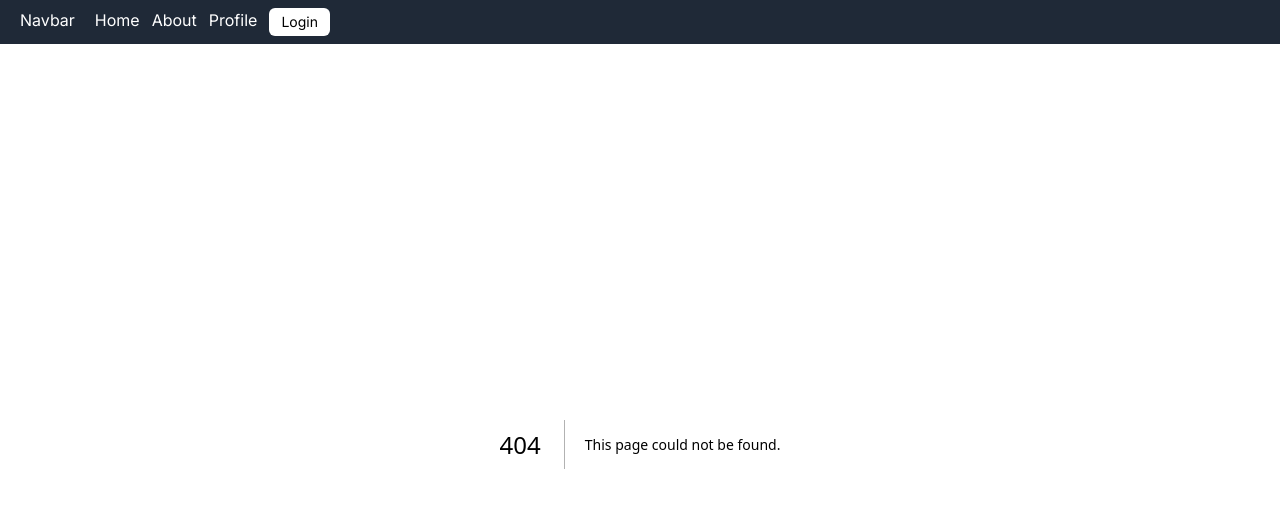
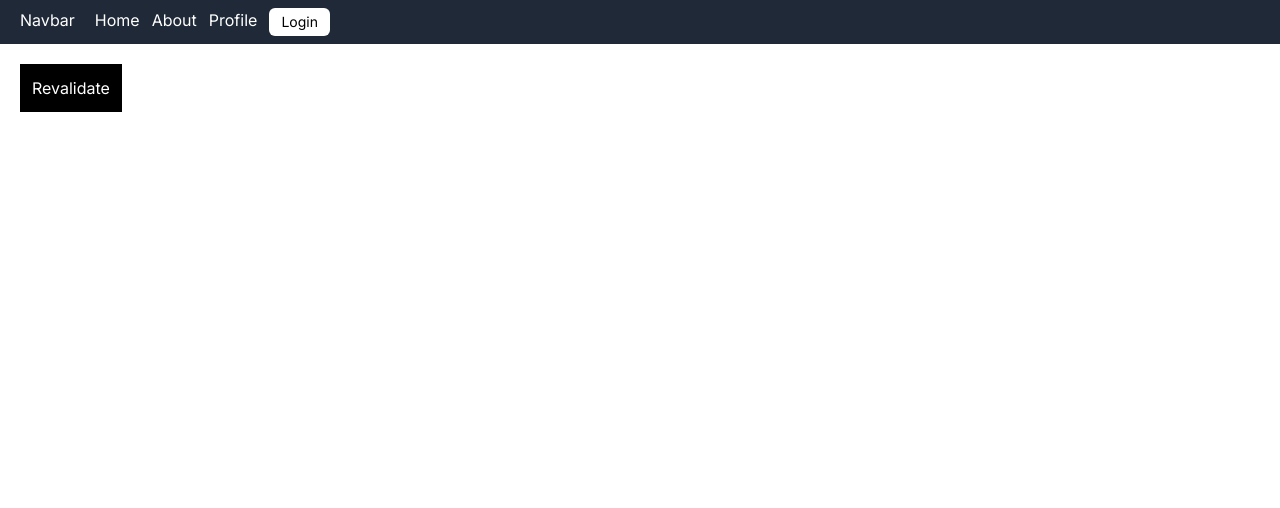
Before and after one commit to Naxsyl/next-app-router, a Next.js app: page /dashboard/product in a window 1280 px wide. Before the commit this address had no page. Shown: the top 508 px of the page. Built offline with nearby package versions, Linux system fonts and the light colour scheme.

Commit message:
Video 7 Caching & Revalidating

```diff
--- /dev/null
+++ b/src/app/(admin)/dashboard/product/page.tsx
@@ -0,0 +1,35 @@
+"use client";
+
+import { useState } from "react";
+
+export default function AdminProductPage() {
+  const [status, setStatus] = useState("");
+  const revalidate = async () => {
+    const res = await fetch(
+      "http://localhost:3000/api/revalidate?tag=products&secret=secret",
+      {
+        method: "POST",
+      }
+    );
+    if (!res.ok) {
+      setStatus("revalidate Failed");
+    } else {
+      const response = await res.json();
+      if (response.revalidate) {
+        setStatus("revalidate Success");
+      }
+    }
+  };
+
+  return (
+    <div>
+      <h1>{status}</h1>
+      <button
+        className="bg-black text-white p-3 m-5"
+        onClick={() => revalidate()}
+      >
+        Revalidate
+      </button>
+    </div>
+  );
+}
--- /dev/null
+++ b/src/app/api/revalidate/route.ts
@@ -0,0 +1,27 @@
+import { NextRequest, NextResponse } from "next/server";
+import { revalidateTag } from "next/cache";
+
+export async function POST(request: NextRequest) {
+  const tag = request.nextUrl.searchParams.get("tag");
+  const secret = request.nextUrl.searchParams.get("secret");
+
+  if (secret !== process.env.REVALIDATE_SECRET) {
+    return NextResponse.json(
+      { status: 401, message: "Invalid Secret" },
+      {
+        status: 401,
+      }
+    );
+  }
+
+  if (!tag) {
+    return NextResponse.json(
+      { status: 400, message: "Missing tag Param" },
+      { status: 400 }
+    );
+  }
+
+  revalidateTag(tag);
+
+  return NextResponse.json({ revalidate: true, date: Date.now() });
+}
--- a/src/app/product/[[...slug]]/page.tsx
+++ b/src/app/product/[[...slug]]/page.tsx
@@ -4,6 +4,10 @@ async function getData() {
   // const res = await fetch("https://fakestoreapi.com/products");
   const res = await fetch("http://localhost:3000/api/product", {
     cache: "no-store",
+    next: {
+      tags: ["product"],
+      // revalidate: 30
+    },
   });
 
   if (!res.ok) {
```
